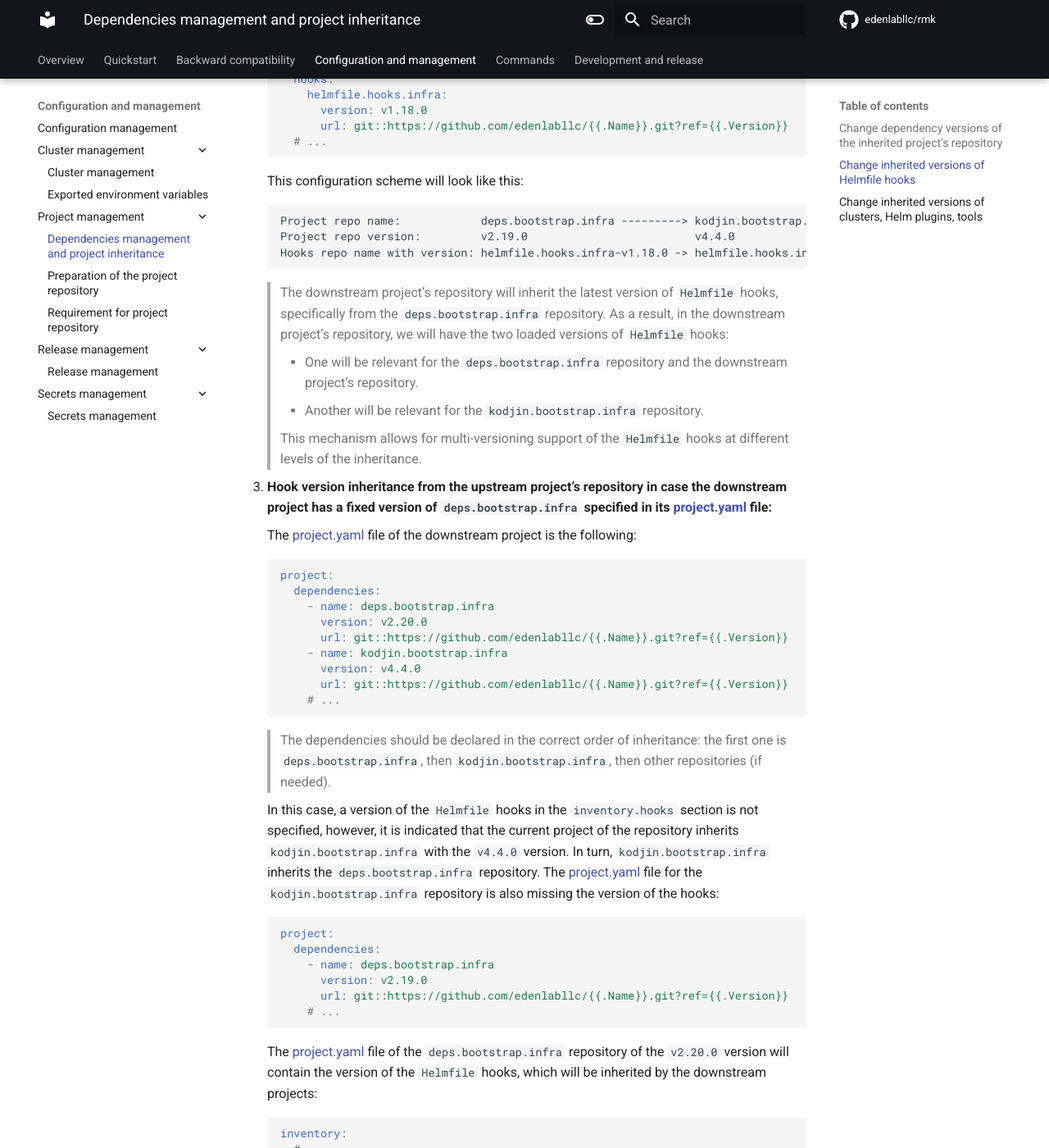
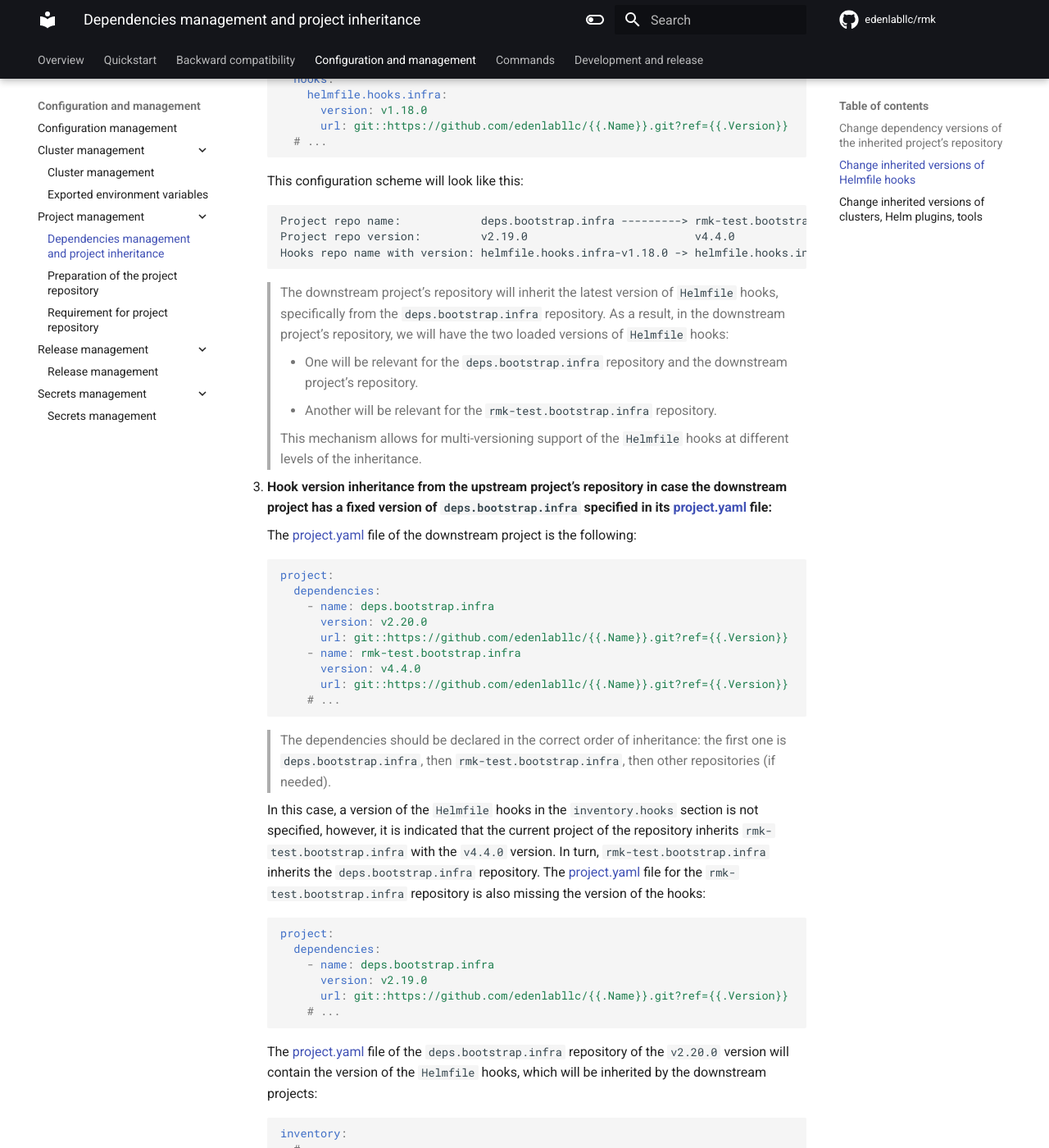
Before and after one commit to edenlabllc/rmk, an MkDocs documentation site: the page built from docs/configuration/project-management/dependencies-management-and-project-inheritance.md, in a window 1280 px wide and 1400 px high, scrolled down 3454 px. Shown: the whole window at 82% size. Built offline with MkDocs 1.6.1 and Material for MkDocs 9.7.7, drawn with Linux system fonts in a browser that asks for light colours; comment, search, counter and statistics services are not loaded; the version menu is left out; some of the changed text lies outside the part shown.

Commit message:
#59 - Rename kodjin scope to rmk-test.

````diff
--- a/docs/configuration/project-management/dependencies-management-and-project-inheritance.md
+++ b/docs/configuration/project-management/dependencies-management-and-project-inheritance.md
@@ -54,7 +54,7 @@ For example:
 ```yaml
 commonLabels:
 # ...
-  bin: {{ env "HELMFILE_KODJIN_HOOKS_DIR" }}/bin
+  bin: {{ env "HELMFILE_RMK_TEST_HOOKS_DIR" }}/bin
 # ...
 ```
 
@@ -67,16 +67,16 @@ Let's look at the following examples of the inheritance:
    ```yaml
    project:
      dependencies:
-       - name: kodjin.bootstrap.infra
+       - name: rmk-test.bootstrap.infra
          version: v4.4.0
          url: git::https://github.com/edenlabllc/{{.Name}}.git?ref={{.Version}}
        # ...
    ```
 
    In this case, a version of the Helmfile hooks in the `inventory.hooks` section is not specified, however,
-   it is indicated that the current project of the repository inherits `kodjin.bootstrap.infra` with the `v4.4.0` version.
-   In turn, `kodjin.bootstrap.infra` inherits the `deps.bootstrap.infra` repository.
-   The [project.yaml](preparation-of-project-repository.md#projectyaml) file for the `kodjin.bootstrap.infra` repository is also missing the version of the hooks:
+   it is indicated that the current project of the repository inherits `rmk-test.bootstrap.infra` with the `v4.4.0` version.
+   In turn, `rmk-test.bootstrap.infra` inherits the `deps.bootstrap.infra` repository.
+   The [project.yaml](preparation-of-project-repository.md#projectyaml) file for the `rmk-test.bootstrap.infra` repository is also missing the version of the hooks:
 
    ```yaml
    project:
@@ -106,12 +106,12 @@ Let's look at the following examples of the inheritance:
    This configuration scheme is **the most common** and has the following inheritance scheme for the `Helmfile` hooks:
 
    ```textmate
-   Project repo name:            deps.bootstrap.infra ---------> kodjin.bootstrap.infra -------> <downstream_project>.bootstrap.infra
+   Project repo name:            deps.bootstrap.infra ---------> rmk-test.bootstrap.infra -------> <downstream_project>.bootstrap.infra
    Project repo version:         v2.19.0                         v4.4.0                          <downstream_project_version>
    Hooks repo name with version: helmfile.hooks.infra-v1.18.0 -> helmfile.hooks.infra-v1.18.0 -> helmfile.hooks.infra-v1.18.0
    ```
 
-2. **Hook version inheritance from the upstream project's repository in case the `Kodjin` project has a fixed version
+2. **Hook version inheritance from the upstream project's repository in case the `rmk-test` project has a fixed version
    of the `Helmfile` hooks specified in its [project.yaml](preparation-of-project-repository.md#projectyaml) file:**
 
    The [project.yaml](preparation-of-project-repository.md#projectyaml) file of the downstream project is the following:
@@ -119,15 +119,15 @@ Let's look at the following examples of the inheritance:
    ```yaml
    project:
      dependencies:
-       - name: kodjin.bootstrap.infra
+       - name: rmk-test.bootstrap.infra
          version: v4.4.0
          url: git::https://github.com/edenlabllc/{{.Name}}.git?ref={{.Version}}
        # ...
    ```
 
    In this case, the version of the Helmfile hooks in the `inventory.hooks` section is not specified,
-   however, it is indicated that the current project of the repository inherits `kodjin.bootstrap.infra` with the `v4.4.0` version.
-   In turn, `kodjin.bootstrap.infra` inherits the `deps.bootstrap.infra` repository which already
+   however, it is indicated that the current project of the repository inherits `rmk-test.bootstrap.infra` with the `v4.4.0` version.
+   In turn, `rmk-test.bootstrap.infra` inherits the `deps.bootstrap.infra` repository which already
    has its own fixed version of `v1.17.0` of the `Helmfile` hooks in the `inventory.hooks` section:
 
    ```yaml
@@ -162,7 +162,7 @@ Let's look at the following examples of the inheritance:
    This configuration scheme will look like this:
 
    ```textmate
-   Project repo name:            deps.bootstrap.infra ---------> kodjin.bootstrap.infra -------> <downstream_project>.bootstrap.infra
+   Project repo name:            deps.bootstrap.infra ---------> rmk-test.bootstrap.infra -------> <downstream_project>.bootstrap.infra
    Project repo version:         v2.19.0                         v4.4.0                          <downstream_project_version>
    Hooks repo name with version: helmfile.hooks.infra-v1.18.0 -> helmfile.hooks.infra-v1.17.0 -> helmfile.hooks.infra-v1.18.0
    ```
@@ -171,7 +171,7 @@ Let's look at the following examples of the inheritance:
    > As a result, in the downstream project's repository, we will have the two loaded versions of `Helmfile` hooks:
    >
    > - One will be relevant for the `deps.bootstrap.infra` repository and the downstream project's repository.
-   > - Another will be relevant for the `kodjin.bootstrap.infra` repository.
+   > - Another will be relevant for the `rmk-test.bootstrap.infra` repository.
    >
    > This mechanism allows for multi-versioning support of the `Helmfile` hooks at different levels of the inheritance.
 
@@ -186,19 +186,19 @@ Let's look at the following examples of the inheritance:
        - name: deps.bootstrap.infra
          version: v2.20.0
          url: git::https://github.com/edenlabllc/{{.Name}}.git?ref={{.Version}}
-       - name: kodjin.bootstrap.infra
+       - name: rmk-test.bootstrap.infra
          version: v4.4.0
          url: git::https://github.com/edenlabllc/{{.Name}}.git?ref={{.Version}}
        # ...
    ```
 
    > The dependencies should be declared in the correct order of inheritance: the first one is `deps.bootstrap.infra`,
-   > then `kodjin.bootstrap.infra`, then other repositories (if needed).
+   > then `rmk-test.bootstrap.infra`, then other repositories (if needed).
 
    In this case, a version of the `Helmfile` hooks in the `inventory.hooks` section is not specified,
-   however, it is indicated that the current project of the repository inherits `kodjin.bootstrap.infra` with the `v4.4.0` version.
-   In turn, `kodjin.bootstrap.infra` inherits the `deps.bootstrap.infra` repository.
-   The [project.yaml](preparation-of-project-repository.md#projectyaml) file for the `kodjin.bootstrap.infra` repository is also missing the version of the hooks:
+   however, it is indicated that the current project of the repository inherits `rmk-test.bootstrap.infra` with the `v4.4.0` version.
+   In turn, `rmk-test.bootstrap.infra` inherits the `deps.bootstrap.infra` repository.
+   The [project.yaml](preparation-of-project-repository.md#projectyaml) file for the `rmk-test.bootstrap.infra` repository is also missing the version of the hooks:
 
    ```yaml
    project:
@@ -225,7 +225,7 @@ Let's look at the following examples of the inheritance:
    This configuration scheme will look like this:
 
    ```textmate
-   Project repo name:            deps.bootstrap.infra ---------> kodjin.bootstrap.infra -------> <downstream_project>.bootstrap.infra
+   Project repo name:            deps.bootstrap.infra ---------> rmk-test.bootstrap.infra -------> <downstream_project>.bootstrap.infra
    Project repo version:         v2.20.0                         v4.4.0                          <downstream_project_version>
    Hooks repo name with version: helmfile.hooks.infra-v1.19.0 -> helmfile.hooks.infra-v1.19.0 -> helmfile.hooks.infra-v1.19.0
    ```
````
Also changed, not shown: docs/configuration/cluster-management/exported-environment-variables.md (+9 -9 lines), docs/configuration/configuration-management.md (+4 -4 lines), docs/configuration/project-management/requirement-for-project-repository.md (+1 -1 lines), docs/configuration/release-management/release-management.md (+1 -1 lines), docs/configuration/secrets-management/secrets-management.md (+6 -6 lines).
